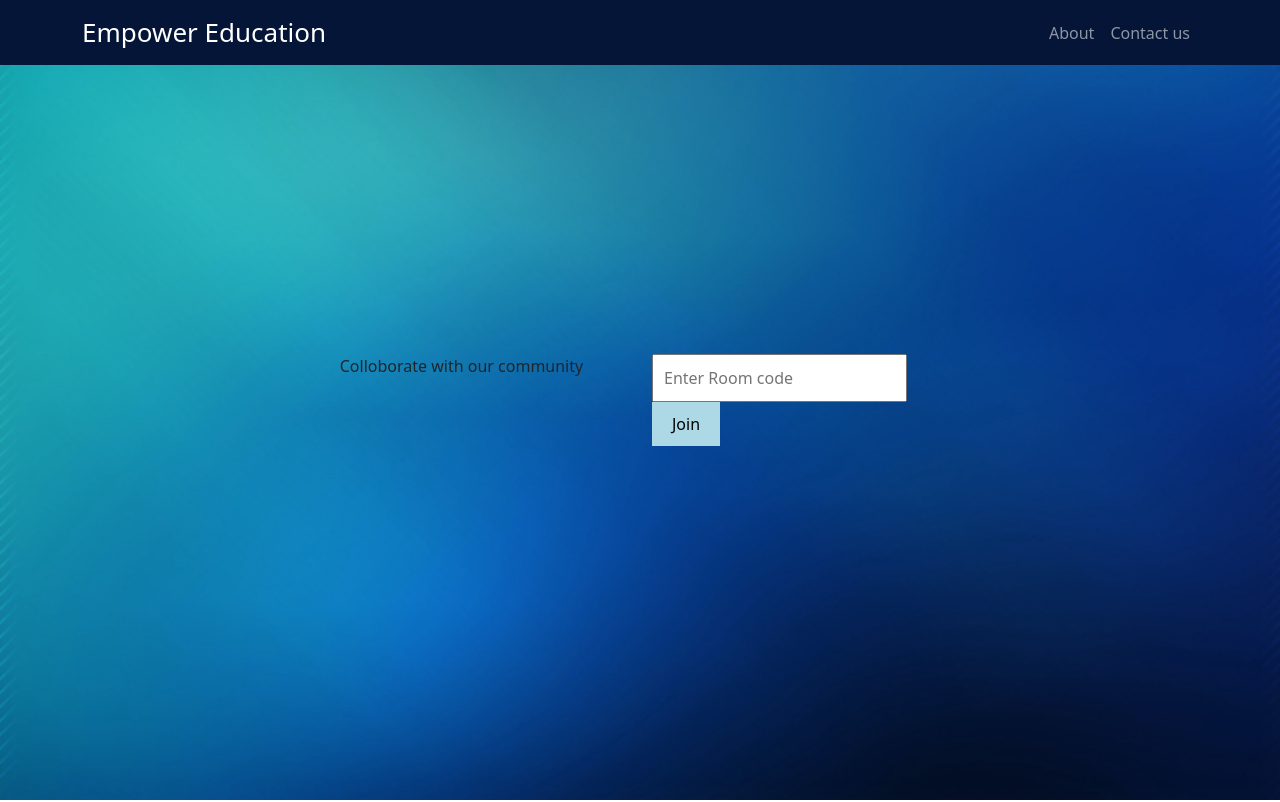
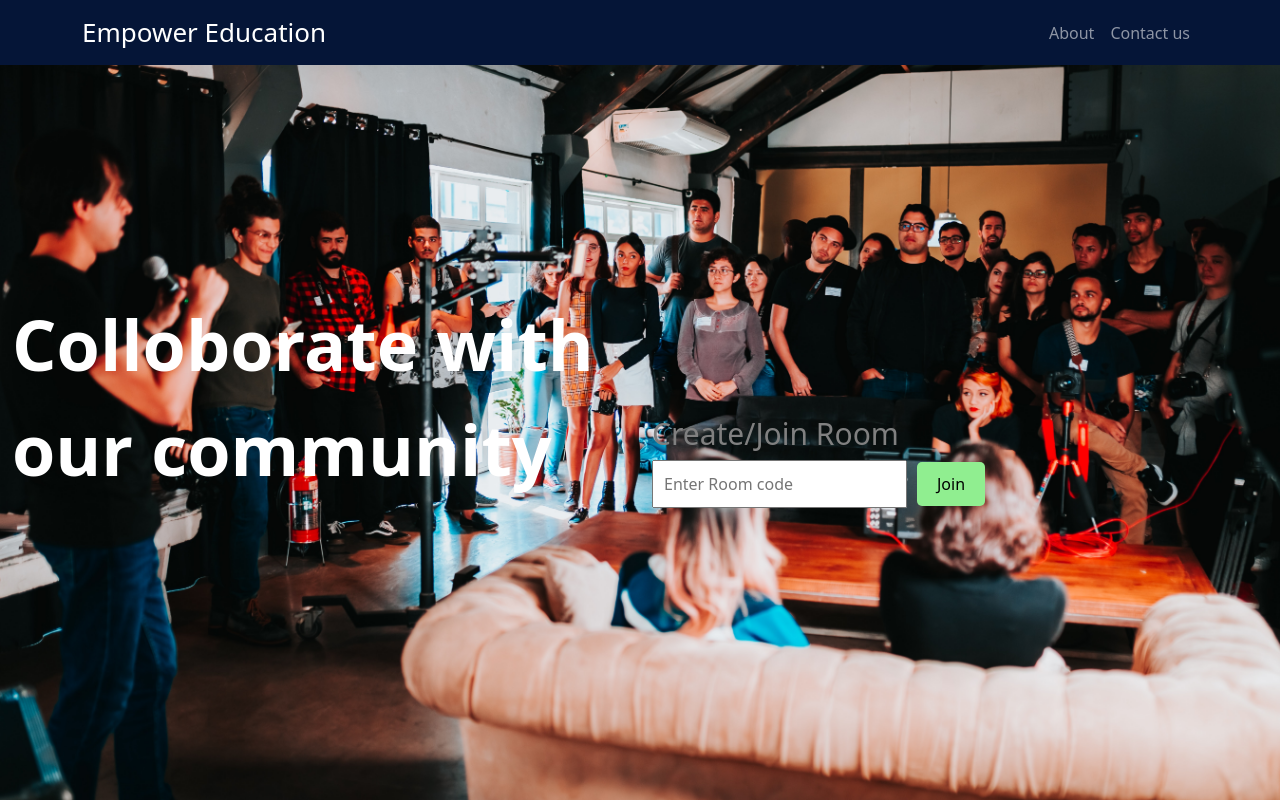
Before and after one commit to Amarjeet-ka/Login_regitstration_system, a React (Create React App) app in the folder frontend/: page /community in a window 1280 px wide. Shown: the top 802 px of the page. Built offline with nearby package versions, Linux system fonts and the light colour scheme; no server answers.

Commit message:
added community pages

```diff
--- a/frontend/src/components/API.js
+++ b/frontend/src/components/API.js
@@ -3,7 +3,7 @@ import { useNavigate } from 'react-router-dom';
 import Container from 'react-bootstrap/Container';
 import Row from 'react-bootstrap/Row';
 import Col from 'react-bootstrap/Col';
-import com from '../components/assets/wlp.jpg';
+import com from '../components/assets/com.jpg';
 
 const API = () => {
   const [value, setValue] = useState('');
@@ -33,16 +33,17 @@ const API = () => {
   const buttonStyle = {
     padding: '10px 20px',
     fontSize: '16px',
-    backgroundColor: 'lightblue',
+    backgroundColor: 'lightgreen',
+    borderRadius:'5px',
     border: 'none',
     cursor: 'pointer',
   };
 
   return (
     <Container fluid style={containerStyle}>
-      <Row> <Col> Colloborate with our community </Col>
+      <Row> <Col style={{fontSize:'70px',color :'white', fontWeight:'bold'}} >   Colloborate with our community </Col>
         <Col>
-          <div>
+          <div> <h1 style={{fontSize:'30px',color:'gray',marginTop:"20%"}}>Create/Join Room </h1>
             <input type="text" value={value} onChange={(e) => setValue(e.target.value)} style={inputStyle} placeholder="Enter Room code" />
             <button onClick={handleRoomJoin} style={buttonStyle}>Join</button>
           </div>
```
Also changed, not shown: frontend/src/components/assets/com.jpg (added).
